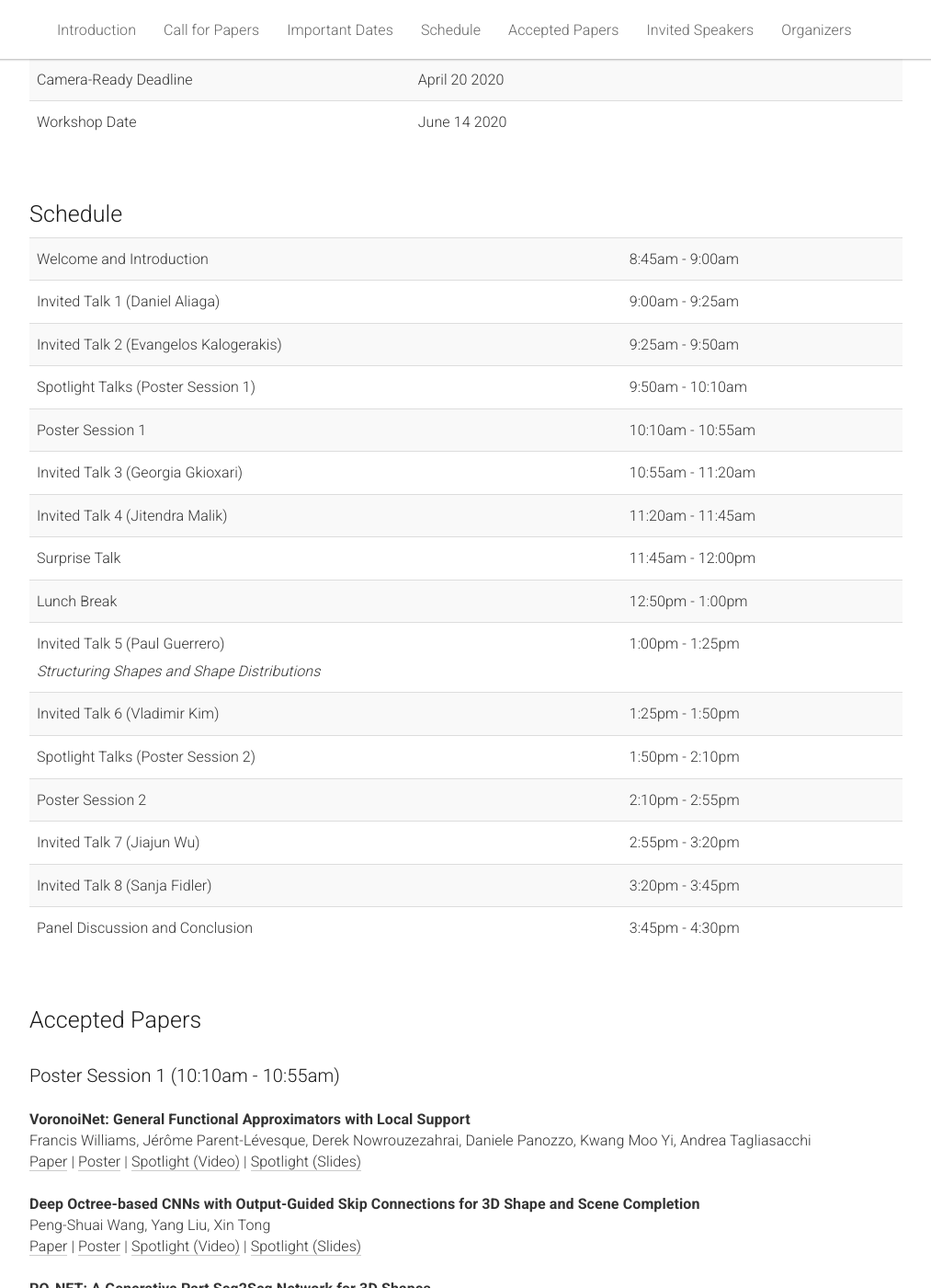
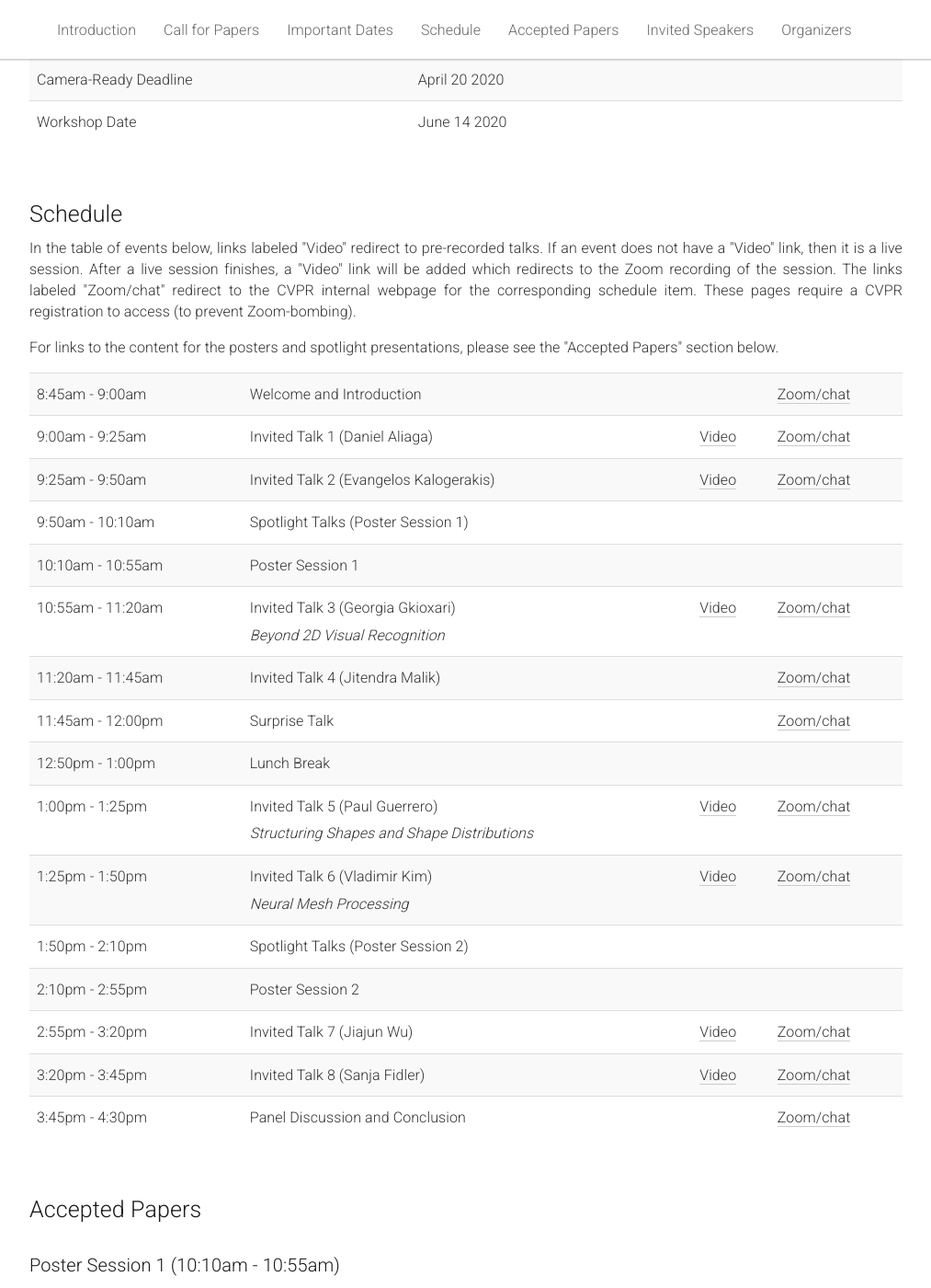
Before and after one commit to learn3dgen/learn3dgen.github.io, a Jekyll site: the page built from _pages/home.md, in a window 1280 px wide and 1400 px high, scrolled down 1264 px. Shown: the whole window at 92% size, without its empty margins (133-1146 px from the left). Built offline with Jekyll 4.4.1, drawn with Linux system fonts in a browser that asks for light colours; some of the changed text lies outside the part shown.

Commit message:
Restructuring things, getting ready for the workshop day.

```diff
--- a/_pages/home.md
+++ b/_pages/home.md
@@ -117,6 +117,16 @@ acknowledgements: ""
 <div class="row" id="schedule">
   <div class="col-xs-12">
     <h2>Schedule</h2>
+    <p>
+      In the table of events below, links labeled "Video" redirect to pre-recorded talks.
+      If an event does not have a "Video" link, then it is a live session.
+      After a live session finishes, a "Video" link will be added which redirects to the Zoom recording of the session.
+      The links labeled "Zoom/chat" redirect to the CVPR internal webpage for the corresponding schedule item.
+      These pages require a CVPR registration to access (to prevent Zoom-bombing).
+    </p>
+    <p>
+      For links to the content for the posters and spotlight presentations, please see the "Accepted Papers" section below.
+    </p>
   </div>
 </div>
 <div class="row">
@@ -124,72 +134,116 @@ acknowledgements: ""
      <table class="table table-striped">
       <tbody>
         <tr>
+          <td>8:45am - 9:00am</td>
           <td>Welcome and Introduction</td>
-          <td>8:45am - 9:00am</td>
+          <td></td>
+          <!-- <td><a href='#'>Video</a></td> -->
+          <td><a href='#'>Zoom/chat</a></td>
         </tr>
         <tr>
+          <td>9:00am - 9:25am</td>
           <td>Invited Talk 1 (Daniel Aliaga)</td>
-          <td>9:00am - 9:25am</td>
+          <td><a href='#'>Video</a></td>
+          <td><a href='#'>Zoom/chat</a></td>
         </tr>
         <tr>
+          <td>9:25am - 9:50am</td>
           <td>Invited Talk 2 (Evangelos Kalogerakis)</td>
-          <td>9:25am - 9:50am</td>
+          <td><a href='#'>Video</a></td>
+          <td><a href='#'>Zoom/chat</a></td>
         </tr>
         <tr>
+          <td>9:50am - 10:10am</td>
           <td>Spotlight Talks (Poster Session 1)</td>
-          <td>9:50am - 10:10am</td>
+          <td></td>
+          <td></td>
         </tr>
         <tr>
+          <td>10:10am - 10:55am</td>
           <td>Poster Session 1</td>
-          <td>10:10am - 10:55am</td>
+          <td></td>
+          <td></td>
         </tr>
         <tr>
-          <td>Invited Talk 3 (Georgia Gkioxari)</td>
           <td>10:55am - 11:20am</td>
+          <td>
+          Invited Talk 3 (Georgia Gkioxari)
+          <br/>
+          <i>Beyond 2D Visual Recognition</i>
+          </td>
+          <td><a href='#'>Video</a></td>
+          <td><a href='#'>Zoom/chat</a></td>
         </tr>
         <tr>
+          <td>11:20am - 11:45am</td>
           <td>Invited Talk 4 (Jitendra Malik)</td>
-          <td>11:20am - 11:45am</td>
+          <!-- <td><a href='#'>Video</a></td> -->
+          <td></td>
+          <td><a href='#'>Zoom/chat</a></td>
         </tr>
         <tr>
+          <td>11:45am - 12:00pm</td>
           <td>Surprise Talk</td>
-          <td>11:45am - 12:00pm</td>
+          <td></td>
+          <!-- <td><a href='#'>Video</a></td> -->
+          <td><a href='#'>Zoom/chat</a></td>
         </tr>
         <tr>
+          <td>12:50pm - 1:00pm</td>
           <td>Lunch Break</td>
-          <td>12:50pm - 1:00pm</td>
+          <td></td>
+          <td></td>
         </tr>
         <tr>
+          <td>1:00pm - 1:25pm</td>
           <td>
           Invited Talk 5 (Paul Guerrero)
           <br/>
           <i>Structuring Shapes and Shape Distributions</i>
           </td>
-          <td>1:00pm - 1:25pm</td>
+          <td><a href='#'>Video</a></td>
+          <td><a href='#'>Zoom/chat</a></td>
         </tr>
         <tr>
-          <td>Invited Talk 6 (Vladimir Kim)</td>
           <td>1:25pm - 1:50pm</td>
+          <td>
+          Invited Talk 6 (Vladimir Kim)
+          <br/>
+          <i>Neural Mesh Processing</i>
+          </td>
+          <td><a href='#'>Video</a></td>
+          <td><a href='#'>Zoom/chat</a></td>
         </tr>
         <tr>
+          <td>1:50pm - 2:10pm</td>
           <td>Spotlight Talks (Poster Session 2)</td>
-          <td>1:50pm - 2:10pm</td>
+          <td></td>
+          <td></td>
         </tr>
         <tr>
+          <td>2:10pm - 2:55pm</td>
           <td>Poster Session 2</td>
-          <td>2:10pm - 2:55pm</td>
+          <td></td>
+          <td></td>
         </tr>
         <tr>
+          <td>2:55pm - 3:20pm</td>
           <td>Invited Talk 7 (Jiajun Wu)</td>
-          <td>2:55pm - 3:20pm</td>
+          <td><a href='#'>Video</a></td>
+          <td><a href='#'>Zoom/chat</a></td>
         </tr>
         <tr>
+          <td>3:20pm - 3:45pm</td>
           <td>Invited Talk 8 (Sanja Fidler)</td>
-          <td>3:20pm - 3:45pm</td>
+          <td><a href='#'>Video</a></td>
+          <td><a href='#'>Zoom/chat</a></td>
         </tr>
         <tr>
+          <td>3:45pm - 4:30pm</td>
           <td>Panel Discussion and Conclusion</td>
-          <td>3:45pm - 4:30pm</td>
+          <td></td>
+          <!-- <td><a href='#'>Video</a></td> -->
+          <td><a href='#'>Zoom/chat</a></td>
         </tr>
       </tbody>
     </table>
@@ -208,24 +262,36 @@ acknowledgements: ""
   <div class="col-md-12">
     <h3>Poster Session 1 (10:10am - 10:55am)</h3>
     <br/>
-    <span style="font-weight:bold;">VoronoiNet: General Functional Approximators with Local Support</span><br>
-    Francis Williams, Jérôme Parent-Lévesque, Derek Nowrouzezahrai, Daniele Panozzo,  Kwang Moo Yi, Andrea Tagliasacchi<br>
-    <a href="#">Paper</a> | <a href="#">Poster</a> | <a href="#">Spotlight (Video)</a> | <a href="#">Spotlight (Slides)</a>
+    <span style="font-weight:bold;"><a href='#'>VoronoiNet: General Functional Approximators with Local Support</a></span><br>
+    <i>Francis Williams, Jérôme Parent-Lévesque, Derek Nowrouzezahrai, Daniele Panozzo,  Kwang Moo Yi, Andrea Tagliasacchi</i>
+    <br/>
+    Spotlight Presentation: <a href='#'>Video</a> | <a href='#'>Slides</a> | <a href='#'>Zoom/chat</a>
+    <br/>
+    Poster Session: <a href='#'>Poster</a> | <a href='#'>Zoom/chat</a>
     <br/>
     <br/>
-    <span style="font-weight:bold;">Deep Octree-based CNNs with Output-Guided Skip Connections for 3D Shape and Scene Completion</span><br>
-    Peng-Shuai Wang, Yang Liu, Xin Tong<br>
-    <a href="#">Paper</a> | <a href="#">Poster</a> | <a href="#">Spotlight (Video)</a> | <a href="#">Spotlight (Slides)</a>
+    <span style="font-weight:bold;"><a href='#'>Deep Octree-based CNNs with Output-Guided Skip Connections for 3D Shape and Scene Completion</a></span><br>
+    <i>Peng-Shuai Wang, Yang Liu, Xin Tong</i>
+    <br/>
+    Spotlight Presentation: <a href='#'>Video</a> | <a href='#'>Slides</a> | <a href='#'>Zoom/chat</a>
+    <br/>
+    Poster Session: <a href='#'>Poster</a> | <a href='#'>Zoom/chat</a>
     <br/>
     <br/>
-    <span style="font-weight:bold;">PQ-NET: A Generative Part Seq2Seq Network for 3D Shapes</span><br>
-    Rundi Wu, Yixin Zhuang, Kai Xu, Hao Zhang, Baoquan Chen<br>
-    <a href="#">Paper</a> | <a href="#">Poster</a> | <a href="#">Spotlight (Video)</a> | <a href="#">Spotlight (Slides)</a>
+    <span style="font-weight:bold;"><a href='#'>PQ-NET: A Generative Part Seq2Seq Network for 3D Shapes</a></span><br>
+    <i>Rundi Wu, Yixin Zhuang, Kai Xu, Hao Zhang, Baoquan Chen</i>
+    <br/>
+    Spotlight Presentation: <a href='#'>Video</a> | <a href='#'>Slides</a> | <a href='#'>Zoom/chat</a>
+    <br/>
+    Poster Session: <a href='#'>Poster</a> | <a href='#'>Zoom/chat</a>
     <br/>
     <br/>
-    <span style="font-weight:bold;">Generalized Autoencoder for Volumetric Shape Generation</span><br>
-    Yanran Guan, Tansin Jahan, Oliver van Kaick<br>
-    <a href="#">Paper</a> | <a href="#">Poster</a> | <a href="#">Spotlight (Video)</a> | <a href="#">Spotlight (Slides)</a>
+    <span style="font-weight:bold;"><a href='#'>Generalized Autoencoder for Volumetric Shape Generation</a></span><br>
+    <i>Yanran Guan, Tansin Jahan, Oliver van Kaick</i>
+    <br/>
+    Spotlight Presentation: <a href='#'>Video</a> | <a href='#'>Slides</a> | <a href='#'>Zoom/chat</a>
+    <br/>
+    Poster Session: <a href='#'>Poster</a> | <a href='#'>Zoom/chat</a>
   </div>
 </div>
 
@@ -235,24 +301,36 @@ acknowledgements: ""
   <div class="col-md-12">
     <h3>Poster Session 2 (2:10pm - 2:55pm)</h3>
     <br/>
-    <span style="font-weight:bold;">Topology-Aware Single-Image 3D Shape Reconstruction</span><br>
-    Qimin Chen, Vincent Nguyen, Feng Han, Raimondas Kiveris, Zhuowen Tu<br>
-    <a href="#">Paper</a> | <a href="#">Poster</a> | <a href="#">Spotlight (Video)</a> | <a href="#">Spotlight (Slides)</a>
+    <span style="font-weight:bold;"><a href='#'>Topology-Aware Single-Image 3D Shape Reconstruction</a></span><br>
+    <i>Qimin Chen, Vincent Nguyen, Feng Han, Raimondas Kiveris, Zhuowen Tu</i>
+    <br/>
+    Spotlight Presentation: <a href='#'>Video</a> | <a href='#'>Slides</a> | <a href='#'>Zoom/chat</a>
+    <br/>
+    Poster Session: <a href='#'>Poster</a> | <a href='#'>Zoom/chat</a>
     <br/>
     <br/>
-    <span style="font-weight:bold;">Geometry to the Rescue: 3D Instance Reconstruction from a Cluttered Scene</span><br>
-    Lin Li, Salman Khan, Nick Barnes<br>
-    <a href="#">Paper</a> | <a href="#">Poster</a> | <a href="#">Spotlight (Video)</a> | <a href="#">Spotlight (Slides)</a>
+    <span style="font-weight:bold;"><a href='#'>Geometry to the Rescue: 3D Instance Reconstruction from a Cluttered Scene</a></span><br>
+    <i>Lin Li, Salman Khan, Nick Barnes</i>
+    <br/>
+    Spotlight Presentation: <a href='#'>Video</a> | <a href='#'>Slides</a> | <a href='#'>Zoom/chat</a>
+    <br/>
+    Poster Session: <a href='#'>Poster</a> | <a href='#'>Zoom/chat</a>
     <br/>
     <br/>
-    <span style="font-weight:bold;">Mesh Variational Autoencoders with Edge Contraction Pooling</span><br>
-    Yu-Jie Yuan, Yu-Kun Lai, Jie Yang,  Qi Duan, Hongbo Fu, Lin Gao<br>
-    <a href="#">Paper</a> | <a href="#">Poster</a> | <a href="#">Spotlight (Video)</a> | <a href="#">Spotlight (Slides)</a>
+    <span style="font-weight:bold;"><a href='#'>Mesh Variational Autoencoders with Edge Contraction Pooling</a></span><br>
+    <i>Yu-Jie Yuan, Yu-Kun Lai, Jie Yang,  Qi Duan, Hongbo Fu, Lin Gao</i>
+    <br/>
+    Spotlight Presentation: <a href='#'>Video</a> | <a href='#'>Slides</a> | <a href='#'>Zoom/chat</a>
+    <br/>
+    Poster Session: <a href='#'>Poster</a> | <a href='#'>Zoom/chat</a>
     <br/>
     <br/>
-    <span style="font-weight:bold;">BSP-Net: Generating Compact Meshes via Binary Space Partitioning</span><br>
-    Zhiqin Chen, Andrea Tagliasacchi, Hao Zhang<br>
-    <a href="#">Paper</a> | <a href="#">Poster</a> | <a href="#">Spotlight (Video)</a> | <a href="#">Spotlight (Slides)</a>
+    <span style="font-weight:bold;"><a href='#'>BSP-Net: Generating Compact Meshes via Binary Space Partitioning</a></span><br>
+    <i>Zhiqin Chen, Andrea Tagliasacchi, Hao Zhang</i>
+    <br/>
+    Spotlight Presentation: <a href='#'>Video</a> | <a href='#'>Slides</a> | <a href='#'>Zoom/chat</a>
+    <br/>
+    Poster Session: <a href='#'>Poster</a> | <a href='#'>Zoom/chat</a>
   </div>
 </div>
 
@@ -357,6 +435,26 @@ acknowledgements: ""
 <div class="row">
 
   <div class="col-xs-2">
+    <a href="https://dritchie.github.io/">
+      <img class="people-pic" src="{{ "/static/img/people/daniel.png" | prepend:site.baseurl }}">
+    </a>
+    <div class="people-name">
+      <a href="https://dritchie.github.io/">Daniel Ritchie</a>
+      <h6>Brown University</h6>
+    </div>
+  </div>
+
+  <div class="col-xs-2">
+    <a href="https://fgolemo.github.io/">
+      <img class="people-pic" src="{{ "/static/img/people/florian.png" | prepend:site.baseurl }}">
+    </a>
+    <div class="people-name">
+      <a href="https://fgolemo.github.io/">Florian Golemo</a>
+      <h6>MILA, Element AI</h6>
+    </div>
+  </div>
+
+  <div class="col-xs-2">
     <a href="https://angelxuanchang.github.io/">
       <img class="people-pic" src="{{ "/static/img/people/angel.png" | prepend:site.baseurl }}">
     </a>
@@ -367,14 +465,25 @@ acknowledgements: ""
   </div>
 
   <div class="col-xs-2">
-    <a href="https://dritchie.github.io/">
-      <img class="people-pic" src="{{ "/static/img/people/daniel.png" | prepend:site.baseurl }}">
+    <a href="https://www.cse.iitb.ac.in/~sidch/">
+      <img class="people-pic" src="{{ "/static/img/people/sid.png" | prepend:site.baseurl }}">
     </a>
     <div class="people-name">
-      <a href="https://dritchie.github.io/">Daniel Ritchie</a>
-      <h6>Brown University</h6>
+      <a href="https://www.cse.iitb.ac.in/~sidch/">Siddhartha Chaudhuri</a>
+      <h6>Adobe Research, IIT Bombay</h6>
     </div>
   </div>
+
+  <div class="col-xs-2">
+    <a href="https://mila.quebec/en/person/aaron-courville/">
+      <img class="people-pic" src="{{ "/static/img/people/aaron.jpg" | prepend:site.baseurl }}">
+    </a>
+    <div class="people-name">
+      <a href="https://mila.quebec/en/person/aaron-courville/">Aaron Courville</a>
+      <h6>MILA</h6>
+    </div>
+  </div>
+
 
   <div class="col-xs-2">
     <a href="https://www.cs.utexas.edu/~huangqx/">
@@ -386,26 +495,9 @@ acknowledgements: ""
     </div>
   </div>
 
-  <div class="col-xs-2">
-    <a href="http://msavva.github.io/">
-      <img class="people-pic" src="{{ "/static/img/people/manolis.png" | prepend:site.baseurl }}">
-    </a>
-    <div class="people-name">
-      <a href="http://msavva.github.io/">Manolis Savva</a>
-      <h6>Simon Fraser University</h6>
-    </div>
-  </div>
+</div>
 
-
-  <div class="col-xs-2">
-    <a href="https://mila.quebec/en/person/aaron-courville/">
-      <img class="people-pic" src="{{ "/static/img/people/aaron.jpg" | prepend:site.baseurl }}">
-    </a>
-    <div class="people-name">
-      <a href="https://mila.quebec/en/person/aaron-courville/">Aaron Courville</a>
-      <h6>MILA</h6>
-    </div>
-  </div>
+<div class="row">
 
   <div class="col-xs-2">
     <a href="http://www.cim.mcgill.ca/~derek/">
@@ -417,17 +509,13 @@ acknowledgements: ""
     </div>
   </div>
 
-</div>
-
-<div class="row">
-
   <div class="col-xs-2">
-    <a href="https://fgolemo.github.io/">
-      <img class="people-pic" src="{{ "/static/img/people/florian.png" | prepend:site.baseurl }}">
+    <a href="http://www.pedro.opinheiro.com/">
+      <img class="people-pic" src="{{ "/static/img/people/pedro.png" | prepend:site.baseurl }}">
     </a>
     <div class="people-name">
-      <a href="https://fgolemo.github.io/">Florian Golemo</a>
-      <h6>MILA, Element AI</h6>
+      <a href="http://www.pedro.opinheiro.com/">Pedro O. Pinheiro</a>
+      <h6>Element AI</h6>
     </div>
   </div>
 
@@ -442,33 +530,22 @@ acknowledgements: ""
   </div>
 
   <div class="col-xs-2">
+    <a href="http://msavva.github.io/">
+      <img class="people-pic" src="{{ "/static/img/people/manolis.png" | prepend:site.baseurl }}">
+    </a>
+    <div class="people-name">
+      <a href="http://msavva.github.io/">Manolis Savva</a>
+      <h6>Simon Fraser University</h6>
+    </div>
+  </div>
+
+  <div class="col-xs-2">
     <a href="http://www.david-vazquez.com/">
       <img class="people-pic" src="{{ "/static/img/people/david.jpeg" | prepend:site.baseurl }}">
     </a>
     <div class="people-name">
       <a href="http://www.david-vazquez.com/">David Vazquez</a>
       <h6>Element AI</h6>
-    </div>
-  </div>
-
-  <div class="col-xs-2">
-    <a href="http://www.pedro.opinheiro.com/">
-      <img class="people-pic" src="{{ "/static/img/people/pedro.png" | prepend:site.baseurl }}">
-    </a>
-    <div class="people-name">
-      <a href="http://www.pedro.opinheiro.com/">Pedro O. Pinheiro</a>
-      <h6>Element AI</h6>
-    </div>
-  </div>
-
-
-  <div class="col-xs-2">
-    <a href="https://www.cse.iitb.ac.in/~sidch/">
-      <img class="people-pic" src="{{ "/static/img/people/sid.png" | prepend:site.baseurl }}">
-    </a>
-    <div class="people-name">
-      <a href="https://www.cse.iitb.ac.in/~sidch/">Siddhartha Chaudhuri</a>
-      <h6>Adobe Research, IIT Bombay</h6>
     </div>
   </div>
 
```
Also changed, not shown: static/img/people/daniel.png.
